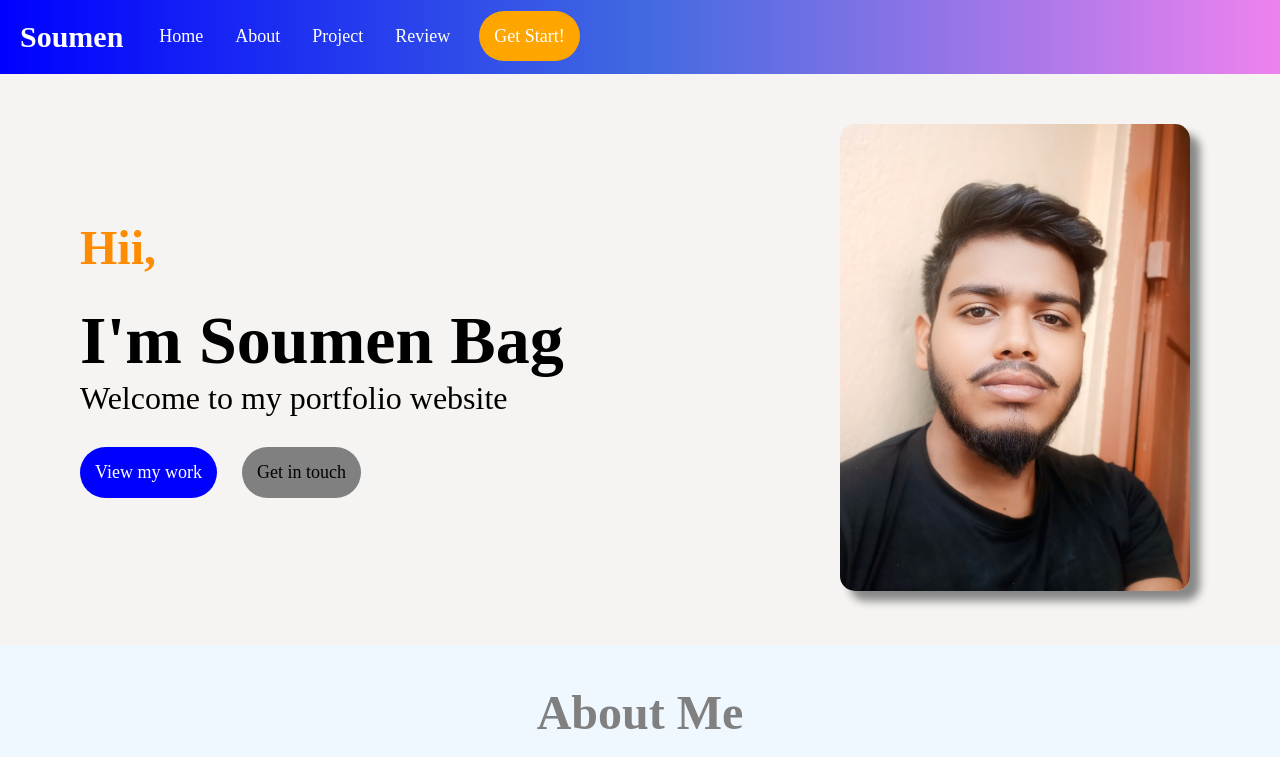
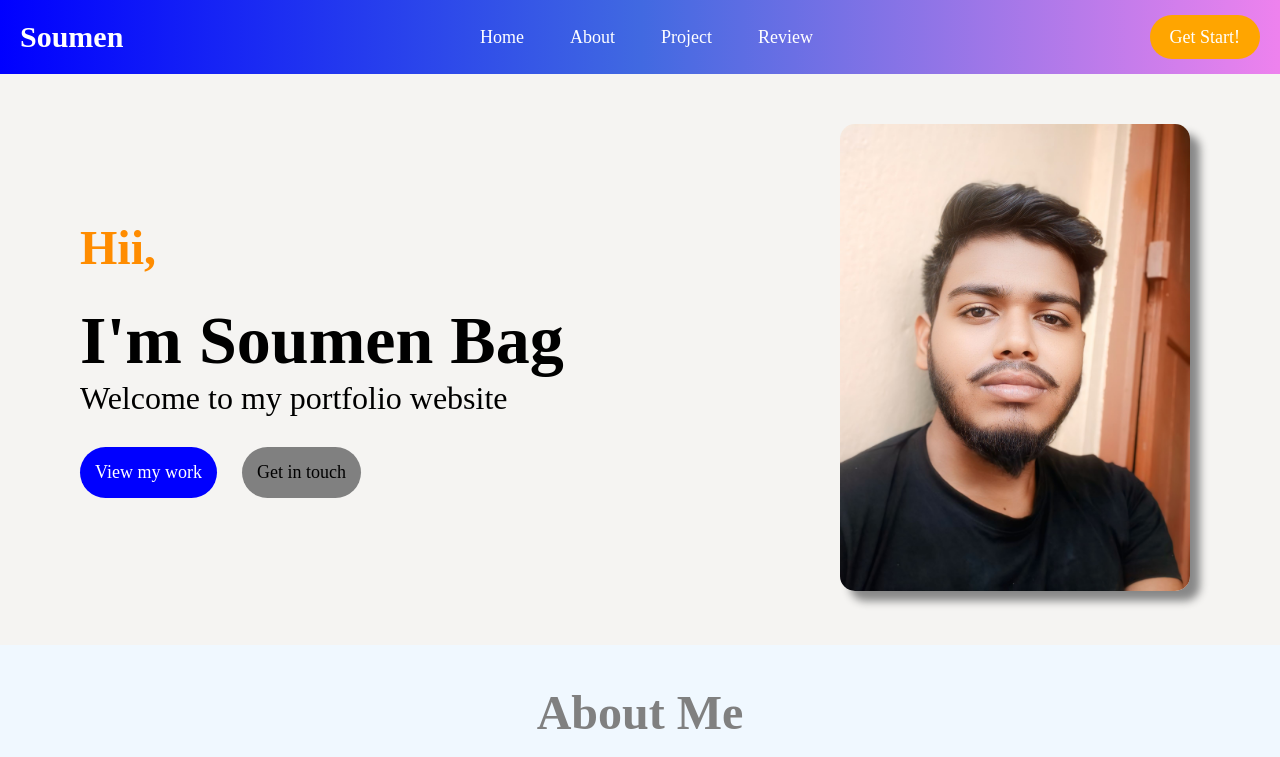
Before and after one commit to Soumen09842/portfolio, a plain HTML site: page index.html in a window 1280 px wide. Shown: the top 757 px of the page. Drawn offline with Linux system fonts and the light colour scheme.

Commit message:
Update index.css

```diff
--- a/index.css
+++ b/index.css
@@ -5,58 +5,68 @@
 .home{
    height: auto;
 }
-.a{
+.a {
   display: flex;
+  justify-content: space-between; /* spread logo, nav, button */
+  align-items: center;            /* vertically center */
 }
-.nav{
+
+.nav {
   background-image: linear-gradient(to right, blue, royalblue, violet);
 }
-.logo{
+
+.logo {
   padding: 20px;
   font-size: 20px;
   color: white;
+}
 
+.nav-ber {
+  display: flex;   /* use flex instead of float */
+  gap: 10px;       /* space between items */
+  margin: 0;
+  padding: 0;
+  list-style: none;
 }
-.nav-ber{
-	overflow: hidden;
-	padding: 0px;
-	margin: 0px;
-	margin-right: 1%;
+
+li {
+  list-style: none; /* remove bullets */
 }
-li{
-	float: left;
-	list-style-type: none;
-}
-li a{
+
+li a {
   display: block;
   text-decoration: none;
-	padding: 26px 16px;
+  padding: 12px 18px;
   font-size: 18px;
   color: white;
+  border-radius: 20px;
+  transition: 0.3s;
 }
-li a:hover{
-	background-color: white;
-	color: black;
-	border-radius: 20px;
-}
-.buttonn{
-	padding-top: 26px;
-	margin-right: 10px;
-	margin-left: 0px;
-}
-.button_a{
-	text-decoration: none;
-	font-size: 18px;
-	padding-right: 9px;
-	background-color: orange;
-	padding: 15px;
-	border-radius: 30px;
-	color: white;
-}
-.button_a:hover{
+
+li a:hover {
   background-color: white;
   color: black;
 }
+
+.buttonn {
+  margin-right: 20px;
+}
+
+.button_a {
+  text-decoration: none;
+  font-size: 18px;
+  background-color: orange;
+  padding: 12px 20px;
+  border-radius: 30px;
+  color: white;
+  transition: 0.3s;
+}
+
+.button_a:hover {
+  background-color: white;
+  color: black;
+}
+
 .hero {
   display: flex;
   justify-content: space-between;
```
Lines whose indentation alone changed are shown as unchanged.
